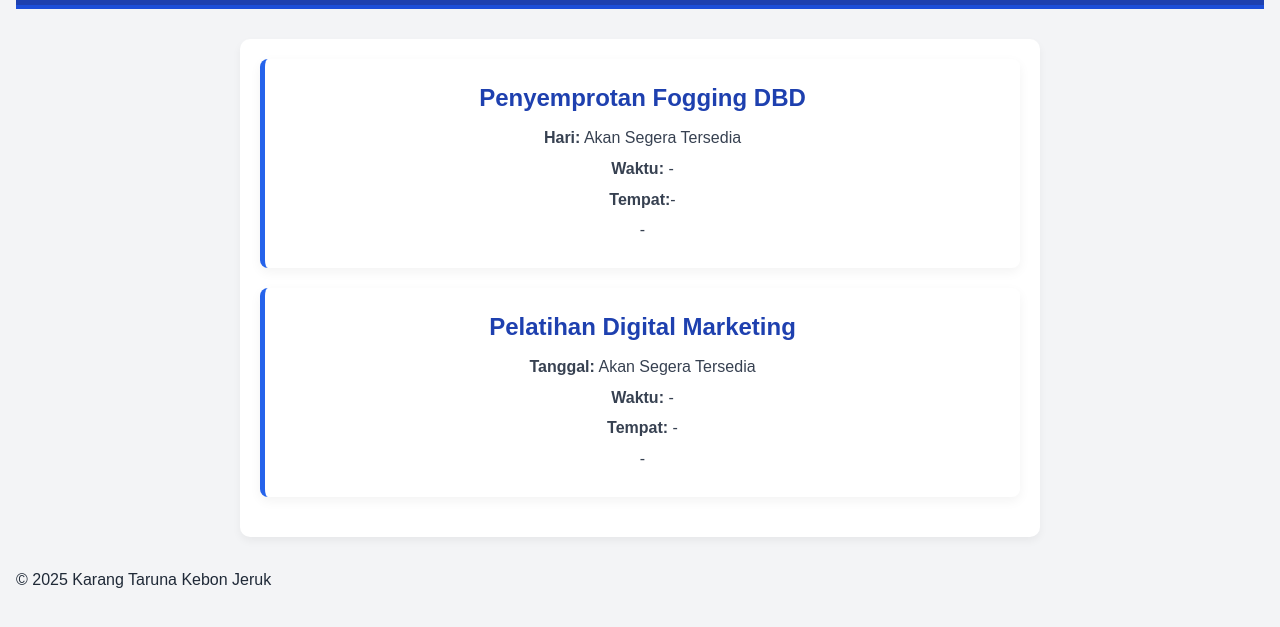
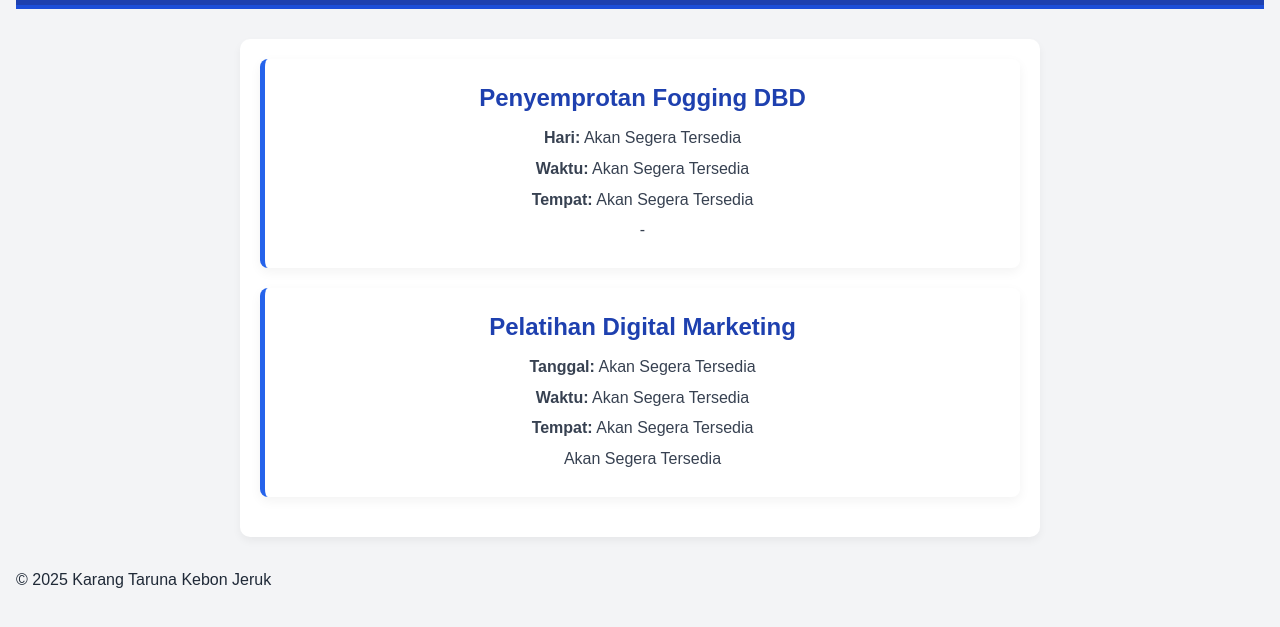
Before and after one commit to karangtaruna0103/WebsiteKatar, a plain HTML site: page informasi.html in a window 1280 px wide. Shown: the part 81-708 px from the top of the page. Drawn offline with Linux system fonts and the light colour scheme.

Commit message:
Update informasi.html

```diff
--- a/informasi.html
+++ b/informasi.html
@@ -16,17 +16,17 @@
     <section class="info-card">
       <h2>Penyemprotan Fogging DBD</h2>
       <p><strong>Hari:</strong> Akan Segera Tersedia</p>
-      <p><strong>Waktu:</strong> -</p>
-      <p><strong>Tempat:</strong>-</p>
+      <p><strong>Waktu:</strong> Akan Segera Tersedia</p>
+      <p><strong>Tempat:</strong> Akan Segera Tersedia</p>
       <p>-</p>
     </section>
 
     <section class="info-card">
       <h2>Pelatihan Digital Marketing</h2>
       <p><strong>Tanggal:</strong> Akan Segera Tersedia</p>
-      <p><strong>Waktu:</strong> -</p>
-      <p><strong>Tempat:</strong> -</p>
-      <p>-</p>
+      <p><strong>Waktu:</strong> Akan Segera Tersedia</p>
+      <p><strong>Tempat:</strong> Akan Segera Tersedia</p>
+      <p>Akan Segera Tersedia</p>
     </section>
   </main>
 
```
